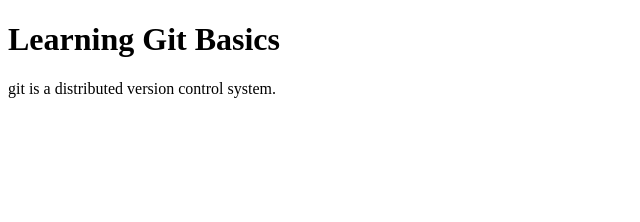
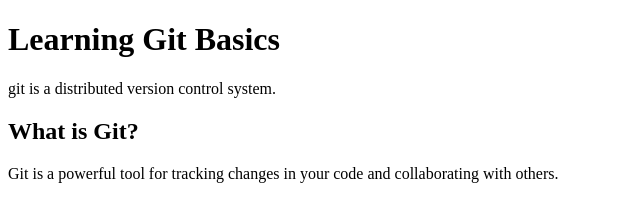
Before and after one commit to rajkumarhypertestinc/Git-basics, a plain HTML site: page index.html in a window 1280 px wide. Shown: the whole page, without its empty margins (0-640 px from the left). Drawn offline with Linux system fonts and the light colour scheme.

```diff
--- a/index.html
+++ b/index.html
@@ -8,5 +8,9 @@
     <h1> Learning Git Basics</h1>
 
     <p> git is a distributed version control system. </p>
+
+
+     <h2>What is Git?</h2>
+     <p>Git is a powerful tool for tracking changes in your code and collaborating with others.</p>
 </body>
 </html>
```
